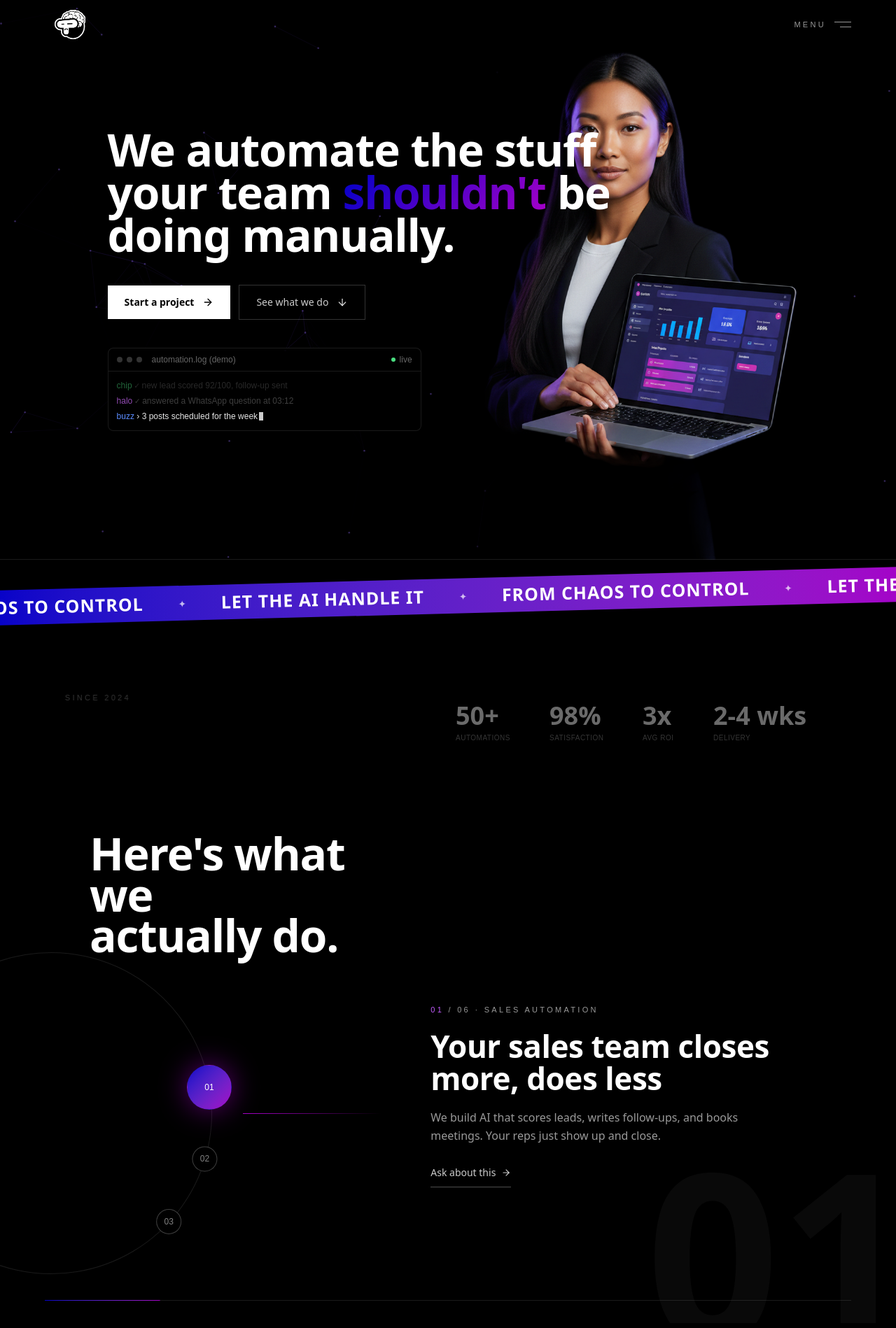
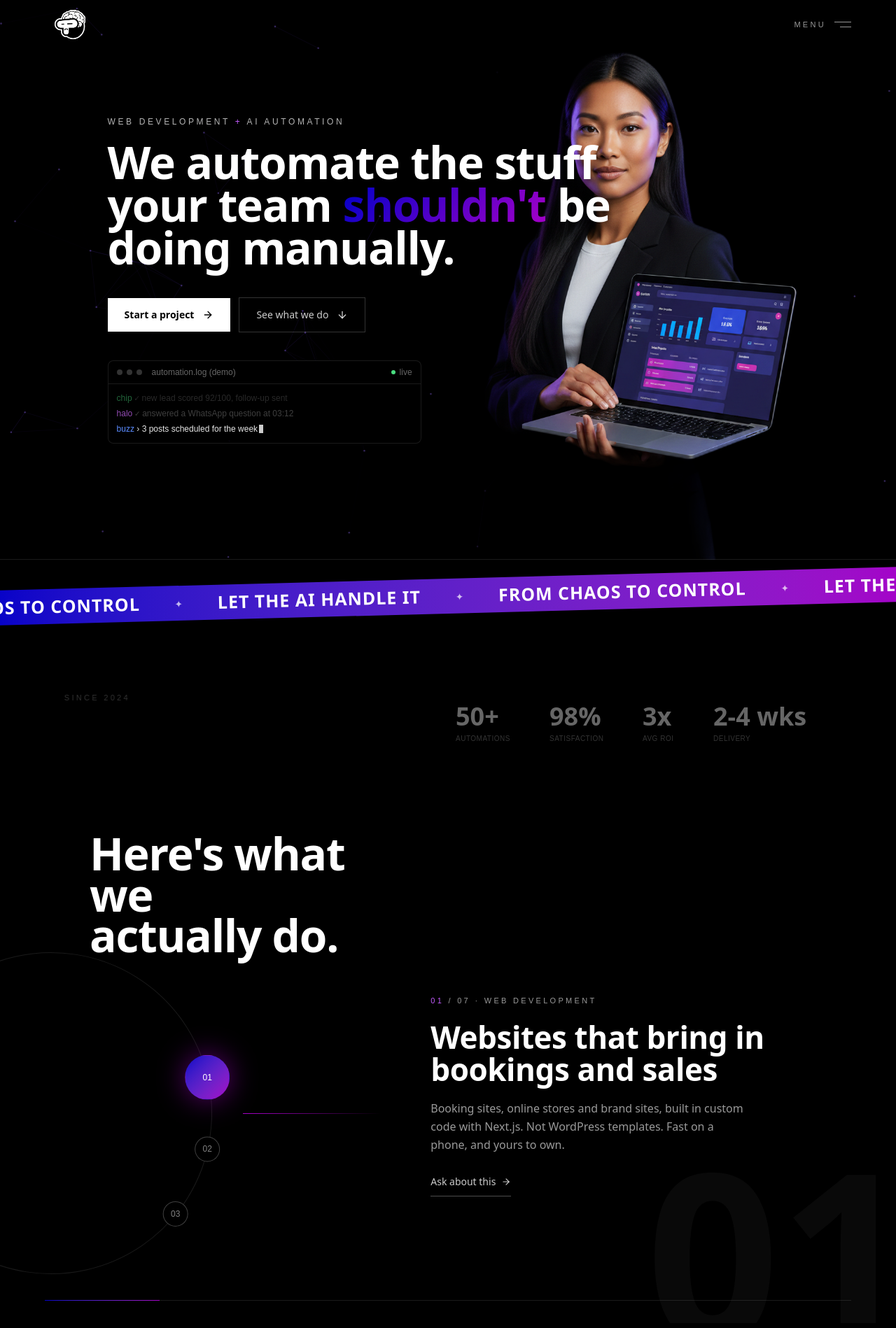
Before and after one commit to sohankulasekara-maker/neuromonkey-website, a Next.js app: page / in a window 1280 px wide. Shown: the top 1898 px of the page at 70% size. Built offline with nearby package versions, Linux system fonts and the light colour scheme; a web font is replaced by a local one.

Commit message:
feat: name web development and AI automation in the hero, services, footer and description

```diff
--- a/app/layout.tsx
+++ b/app/layout.tsx
@@ -11,7 +11,7 @@ const code = Google_Sans_Code({ subsets: ["latin"], variable: "--font-code" });
 
 export const metadata: Metadata = {
   title: "Neuro Monkey",
-  description: "We build intelligent automation systems that save you time, money, and headcount. AI-powered solutions for sales, marketing, customer service, and operations.",
+  description: "Web development and AI automation. We build fast custom websites and intelligent automation systems that save you time, money, and headcount across sales, marketing, customer service, and operations.",
 };
 
 export const viewport: Viewport = { themeColor: "#000000" };
--- a/components/Footer.tsx
+++ b/components/Footer.tsx
@@ -1,7 +1,7 @@
 import Image from "next/image";
 import { EMAIL, LOCATION, PHONE_DISPLAY, PHONE_TEL } from "@/lib/contact";
 
-const SERVICES = ["Sales Automation", "Chatbots", "Social Media", "Development", "Analytics", "Custom AI"];
+const SERVICES = ["Web Development", "Sales Automation", "Chatbots", "Social Media", "App Development", "Analytics", "Custom AI"];
 /* Tall enough to tap comfortably on a phone. */
 const LINK = "block py-2.5 text-[11px] text-white/60 transition-colors hover:text-white md:py-1";
 
@@ -13,7 +13,7 @@ export default function Footer() {
           <div className="md:col-span-2">
             <Image src="/logo.png" alt="NeuroMonkey AI" width={80} height={80} className="mb-4 h-20 w-20 object-contain" />
             <p className="max-w-xs text-[11px] leading-relaxed text-white/60">
-              Smart Automation for Modern Businesses. We build AI systems that save time, reduce costs, and scale your operations.
+              Web Development and AI Automation for Modern Businesses. We build websites and AI systems that save time, reduce costs, and scale your operations.
             </p>
           </div>
 
--- a/components/Hero.tsx
+++ b/components/Hero.tsx
@@ -67,6 +67,23 @@ export default function Hero() {
       </motion.div>
 
       <div className="relative z-10 w-full px-8 md:px-16 md:pl-[12%]">
+        {/* 23 Nov 2026: names the two things we sell, above the headline. The
+            scroll fade sits on the outer element and the entrance on the inner
+            one: both on one element would write into the shared fade value and
+            blank the headline. */}
+        <motion.p
+          className="font-code mb-5 text-[11px] uppercase tracking-[0.3em] text-white/70 md:text-xs"
+          style={isReduced ? undefined : { opacity: fade }}
+        >
+          <motion.span
+            className="inline-block"
+            initial={isReduced ? false : { opacity: 0, y: -12 }}
+            animate={{ opacity: 1, y: 0 }}
+            transition={{ duration: 0.6, delay: 0.1 }}
+          >
+            Web Development <span className="text-[#C45CFF]">+</span> AI Automation
+          </motion.span>
+        </motion.p>
         <h1 className="max-w-3xl text-[clamp(1.55rem,7vw,2.6rem)] font-bold leading-[1] tracking-[-0.02em] text-white md:text-[3rem] lg:text-[4rem] lg:leading-[0.95]">
           {LINES.map((line, lineIndex) => (
             <motion.span key={line.words.join(" ")} className="block whitespace-nowrap" style={isReduced ? undefined : { x: lineX[lineIndex], opacity: fade }}>
--- a/components/Services.tsx
+++ b/components/Services.tsx
@@ -11,11 +11,14 @@ import { whatsappLink } from "@/lib/contact";
  * while scrolling turns a wheel of six numbered stops; each stop brings its
  * service in and sends the last one out.
  */
+/* 23 Nov 2026: web development leads the list. The site sells two things,
+   websites and AI automation, and both are named in the hero. */
 const SERVICES = [
+  { title: "Websites that bring in bookings and sales", description: "Booking sites, online stores and brand sites, built in custom code with Next.js. Not WordPress templates. Fast on a phone, and yours to own.", tag: "Web Development" },
   { title: "Your sales team closes more, does less", description: "We build AI that scores leads, writes follow-ups, and books meetings. Your reps just show up and close.", tag: "Sales Automation" },
   { title: "Customers get answers at 3am", description: "Custom chatbots on WhatsApp, your website, or Instagram. They sound human because we train them on your actual conversations.", tag: "Chatbots" },
   { title: "Social media that runs itself", description: "Content generated, scheduled, and posted. We handle Instagram, Facebook, LinkedIn, and TikTok. You approve, we publish.", tag: "Social Media" },
-  { title: "Websites and apps that load fast", description: "Built with Next.js and React Native. Not WordPress templates. Actual custom code that performs.", tag: "Development" },
+  { title: "Apps that load fast", description: "Mobile and web apps built with React Native and Next.js. Actual custom code that performs.", tag: "App Development" },
   { title: "Dashboards your accountant will love", description: "Real-time reports, expense tracking, cash flow predictions. No more end-of-month surprises.", tag: "Data & Analytics" },
   { title: "Something weird and specific? We build that too.", description: "Invoice scanner that reads Sinhala? Inventory system that talks to WhatsApp? If you can explain it, we can automate it.", tag: "Custom AI" },
 ];
```
